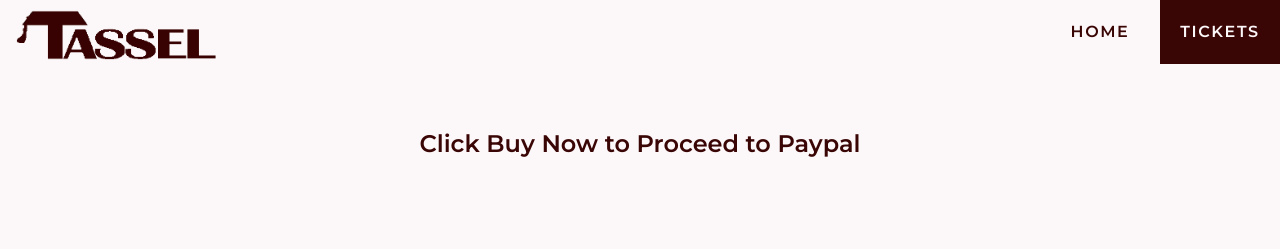
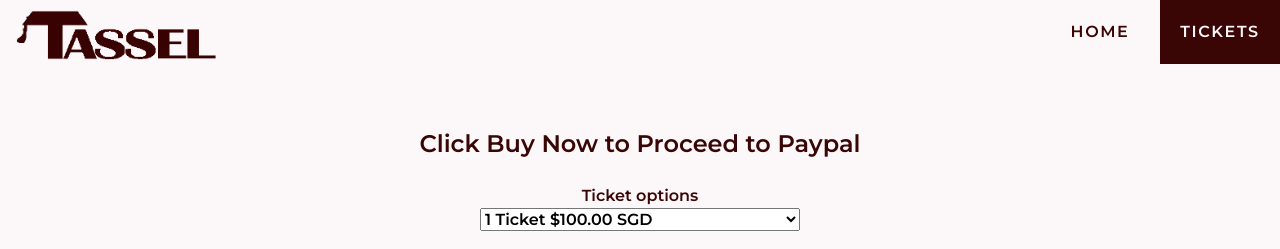
Before and after one commit to koheisanno/tasselsasgala, a Django app: template tickets/templates/tickets/payment_process.html in a window 1280 px wide. Shown: the top 249 px of the page. Run offline with Django 3.2, Linux system fonts and the light colour scheme; the template is opened without the code that fills it: values that come from a table or form of the project are taken from there, others are empty; some libraries are stand-ins or nearby versions.

Commit message:
paypal edits

```diff
--- a/event/static/event/eventmain.css
+++ b/event/static/event/eventmain.css
@@ -173,8 +173,8 @@ a.button:hover{
   width:100%;
 }
 #center-form{
-  width: 185px;;
   margin: 0 auto;
+  width: 185px;
 }
 #center-form-text{
   width: 80%;
--- a/event/static/event/tickets.css
+++ b/event/static/event/tickets.css
@@ -127,10 +127,13 @@ a.button {
 a.button:hover{
   background-color: rgb(211, 10, 10);
 }
+
 #center-form{
-  width: 185px;;
   margin: 0 auto;
+  text-align: center;
+  width: 320px;
 }
+
 #center-form-text{
   width: 80%;
   margin: 50px auto 0;
--- a/tickets/templates/tickets/payment_process.html
+++ b/tickets/templates/tickets/payment_process.html
@@ -32,10 +32,35 @@
                 <li class='selected'><a href="{% url 'buy' %}" id='current'>Tickets</a></li>
             </ul>
         </div>
-        <div id="site_content">
+        <!--<div id="site_content">
             <div id="other_content">
                     <h4 id='center-form-text'>Click Buy Now to Proceed to Paypal</h4>
                     <div id='center-form'>{{ form.render }}</div>
+            </div>
+        </div>-->
+        <div id='site_content'>
+            <div id='other_content'>
+                <h4 id='center-form-text'>Click Buy Now to Proceed to Paypal</h4>
+                    <div id='center-form'>
+                        <form action="https://www.paypal.com/cgi-bin/webscr" method="post" target="_top">
+                            <input type="hidden" name="cmd" value="_s-xclick">
+                            <input type="hidden" name="hosted_button_id" value="H95Y295UFT87S">
+                            <table class='center'>
+                                <tr><td><input type="hidden" name="on0" value="Ticket options">Ticket options</td></tr><tr><td><select name="os0">
+                                <option value="1 Ticket">1 Ticket $100.00 SGD</option>
+                                <option value="2 Tickets">2 Tickets $200.00 SGD</option>
+                                <option value="3 Tickets">3 Tickets $300.00 SGD</option>
+                                <option value="4 Tickets">4 Tickets $400.00 SGD</option>
+                                <option value="5 Tickets">5 Tickets $500.00 SGD</option>
+                                <option value="6 Tickets">6 Tickets $600.00 SGD</option>
+                                <option value="1 Table (for 10 people)">1 Table (for 10 people) $1,000.00 SGD</option>
+                                </select> </td></tr>
+                            </table>
+                            <input type="hidden" name="currency_code" value="SGD">
+                            <input type="image" src="https://www.paypalobjects.com/en_GB/SG/i/btn/btn_buynowCC_LG.gif" border="0" name="submit" alt="PayPal – The safer, easier way to pay online!">
+                            <img alt="" border="0" src="https://www.paypalobjects.com/en_GB/i/scr/pixel.gif" width="1" height="1">
+                        </form>
+                    </div>
             </div>
         </div>
         <div id="footer">
--- a/tickets/views.py
+++ b/tickets/views.py
@@ -44,7 +44,7 @@ def payment_canceled(request):
     return render(request, 'tickets/payment_canceled.html')
 
 def payment_process(request):
-    firstname = request.session.get('first_Name')
+    '''firstname = request.session.get('first_Name')
     lastname = request.session.get('last_Name')
     e_mail = request.session.get('email')
     num_of_guests = request.session.get('number_of_Guests')
@@ -64,7 +64,8 @@ def payment_process(request):
         'cancel_return': 'http://{}{}'.format(host, reverse('payment_canceled')),
     }
     form = PayPalPaymentsForm(initial=paypal_dict)
-    return render(request, 'tickets/payment_process.html', {'form': form})
+    return render(request, 'tickets/payment_process.html', {'form': form})'''
+    return render(request, 'tickets/payment_process.html')
 
 def buy(request):
     if request.method=='POST':
```
Also changed, not shown: event/migrations/0002_auto_20191007_0934.py (added), media/qrcodes/qr-59002123-f714-4a1f-858f-7cd08da9244e.jpg (added), media/qrcodes/qr-9f242320-d439-44f1-b16d-bc33c2335a84.jpg (added), media/qrcodes/qr-9fce6895-1049-4bc7-b45f-e7f1428afc5c.jpg (added), media/qrcodes/qr-a724379f-4756-427d-81b1-5fd40d2d5d4e.jpg (added), media/qrcodes/qr-b0f0bfc0-2eec-4521-b83b-507e7edb75cd.jpg (added).
